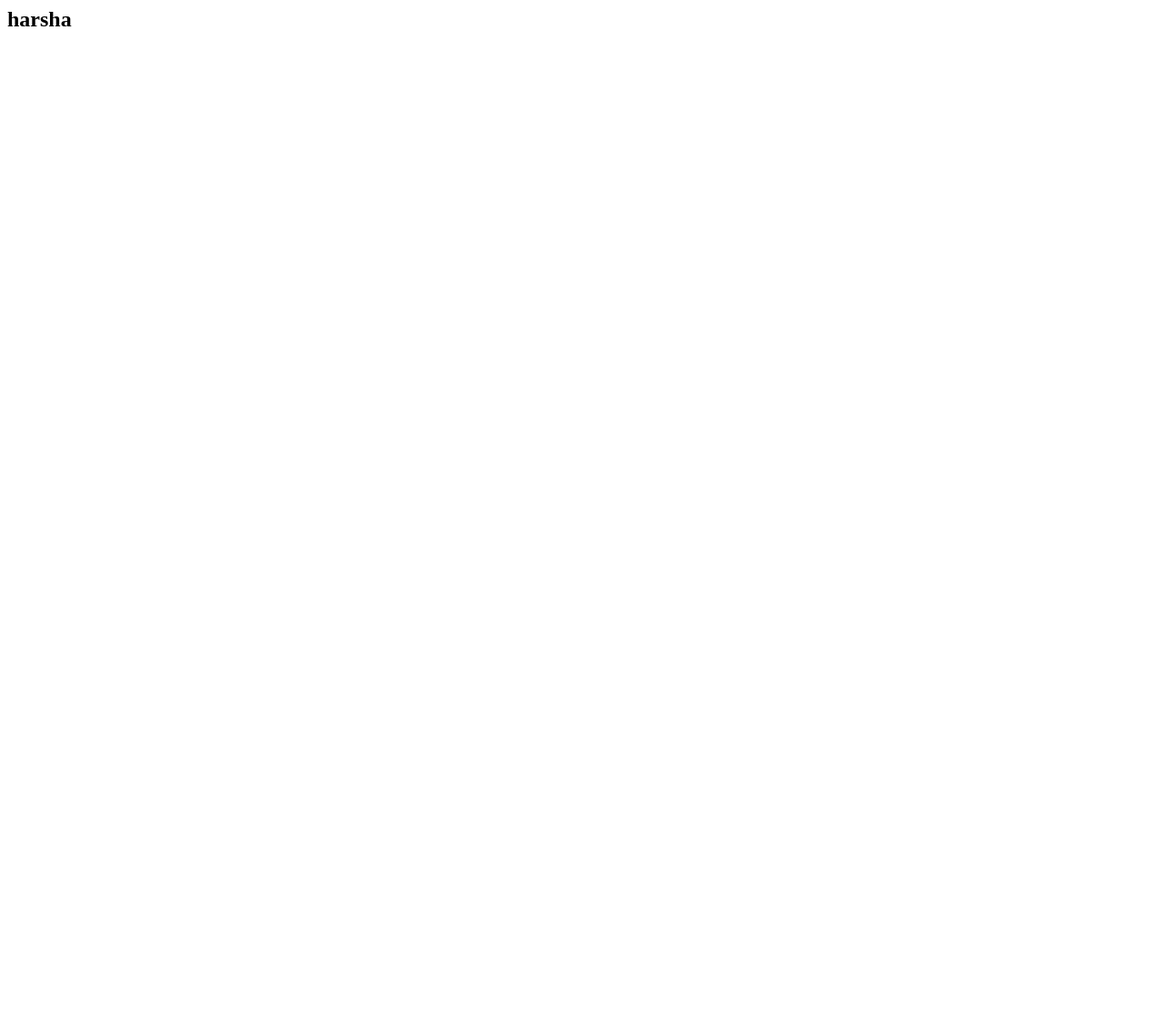
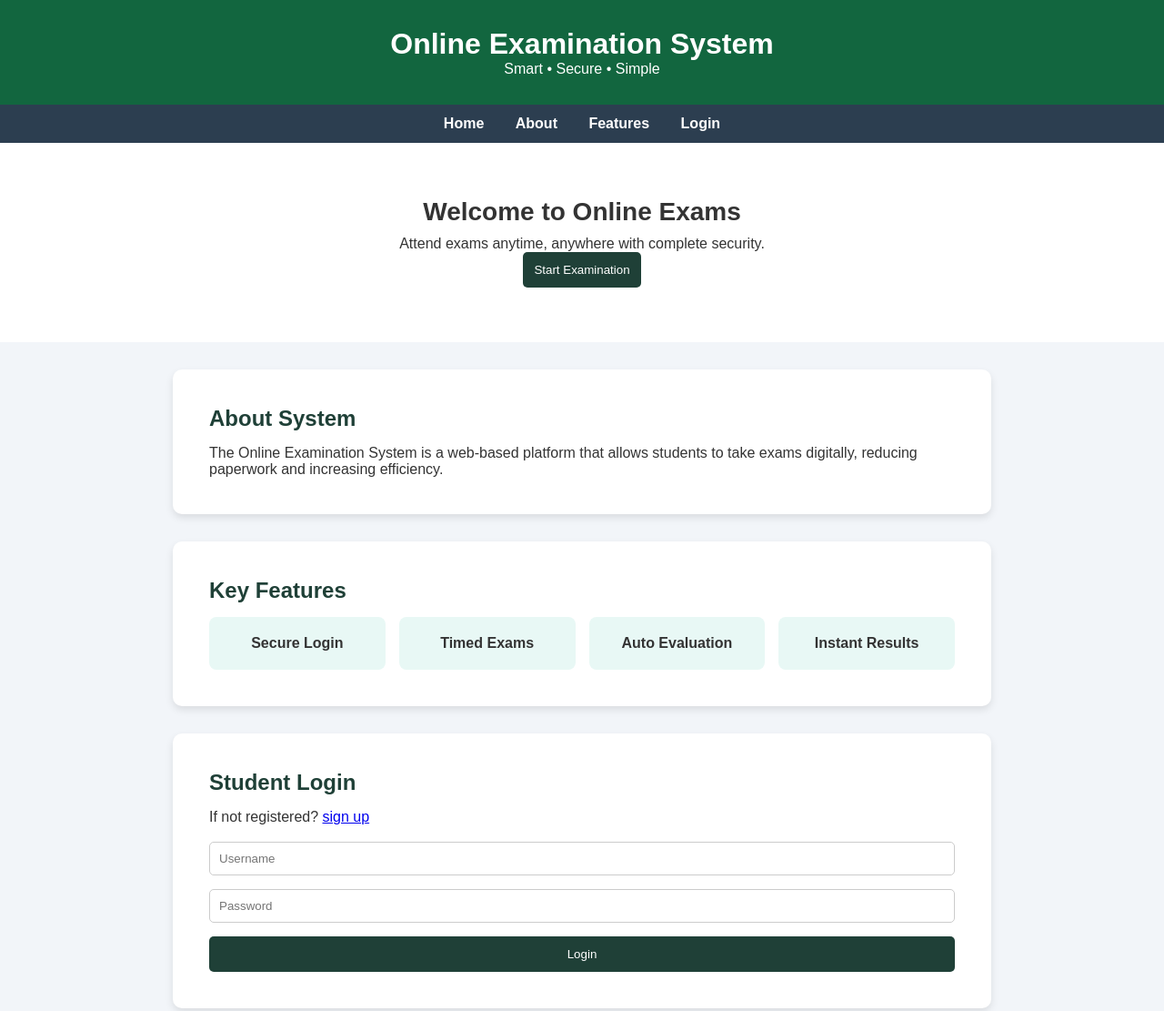
Before and after one commit to Harsha-220799/WTLab_220799, a plain HTML site: page index.html in a window 1280 px wide. Shown: the top 1111 px of the page at 91% size. Before the commit the page ends 800 px from the top, so only its background shows below. Drawn offline with Linux system fonts and the light colour scheme.

Commit message:
updated index.html file

```diff
--- a/index.html
+++ b/index.html
@@ -1,5 +1,64 @@
+<!DOCTYPE html>
+<html lang="en">
+<head>
+    <meta charset="UTF-8">
+    <meta name="viewport" content="width=device-width, initial-scale=1.0">
+    <title>Online Examination System</title>
+    <link rel="stylesheet" href="style.css">
+</head>
+
 <body>
-    <h2>
-        harsha
-    </h2>
+
+<header class="header">
+    <h1>Online Examination System</h1>
+    <p>Smart • Secure • Simple</p>
+</header>
+
+<nav class="navbar">
+    <a href="#home">Home</a>
+    <a href="#about">About</a>
+    <a href="#features">Features</a>
+    <a href="#login">Login</a>
+
+</nav>
+
+<section id="home" class="main">
+    <h2>Welcome to Online Exams</h2>
+    <p>Attend exams anytime, anywhere with complete security.</p>
+    <button class="btn">Start Examination</button>
+</section>
+
+<section id="about" class="section">
+    <h2>About System</h2>
+    <p>
+        The Online Examination System is a web-based platform that allows students
+        to take exams digitally, reducing paperwork and increasing efficiency.
+    </p>
+</section>
+
+<section id="features" class="section">
+    <h2>Key Features</h2>
+    <div class="cards">
+        <div class="card">Secure Login</div>
+        <div class="card">Timed Exams</div>
+        <div class="card">Auto Evaluation</div>
+        <div class="card">Instant Results</div>
+    </div>
+</section>
+
+<section id="login" class="section">
+    <h2>Student Login</h2>
+    	<label>If not registered? <a href="signup.html">sign up</a></label><br><br>
+
+    <form class="login-form">
+        <input type="text" placeholder="Username" required>
+        <input type="password" placeholder="Password" required>
+        <button class="btn">Login</button>
+    </form>
+</section>
+
+
+
+
 </body>
+</html>
--- /dev/null
+++ b/style.css
@@ -0,0 +1,108 @@
+* {
+    margin: 0;
+    padding: 0;
+    box-sizing: border-box;
+    font-family: Arial, sans-serif;
+}
+
+body {
+    background-color: #f2f5f9;
+    color: #333;
+}
+
+
+.header {
+
+    background-color: #12663f;
+    color: white;
+    text-align: center;
+    padding: 30px 10px;
+}
+
+
+.navbar {
+    background-color: #2c3e50;
+    text-align: center;
+    padding: 12px;
+}
+
+.navbar a {
+    color: white;
+    text-decoration: none;
+    margin: 15px;
+    font-weight: bold;
+}
+
+.navbar a:hover {
+    color: #99f2c8;
+}
+
+
+.main {
+    text-align: center;
+    padding: 60px 20px;
+    background-color: white;
+}
+
+.main h2 {
+    font-size: 28px;
+    margin-bottom: 10px;
+}
+
+
+.section {
+    background-color: white;
+    margin: 30px auto;
+    padding: 40px;
+    width: 90%;
+    max-width: 900px;
+    border-radius: 10px;
+    box-shadow: 0 4px 8px rgba(0,0,0,0.1);
+}
+
+.section h2 {
+    margin-bottom: 15px;
+    color: #1f4037;
+}
+
+
+.cards {
+    display: grid;
+    grid-template-columns: repeat(auto-fit, minmax(150px, 1fr));
+    gap: 15px;
+}
+
+.card {
+    background-color: #e8f8f5;
+    padding: 20px;
+    text-align: center;
+    border-radius: 8px;
+    font-weight: bold;
+}
+
+
+.login-form {
+    display: flex;
+    flex-direction: column;
+    gap: 15px;
+}
+
+.login-form input {
+    padding: 10px;
+    border-radius: 5px;
+    border: 1px solid #ccc;
+}
+
+
+.btn {
+    padding: 12px;
+    background-color: #1f4037;
+    color: white;
+    border: none;
+    border-radius: 5px;
+    cursor: pointer;
+}
+
+.btn:hover {
+    background-color: #145a32;
+}
```
Also changed, not shown: instructions.html (added, +18 -0 lines), onlineexampic.jpg (added).
